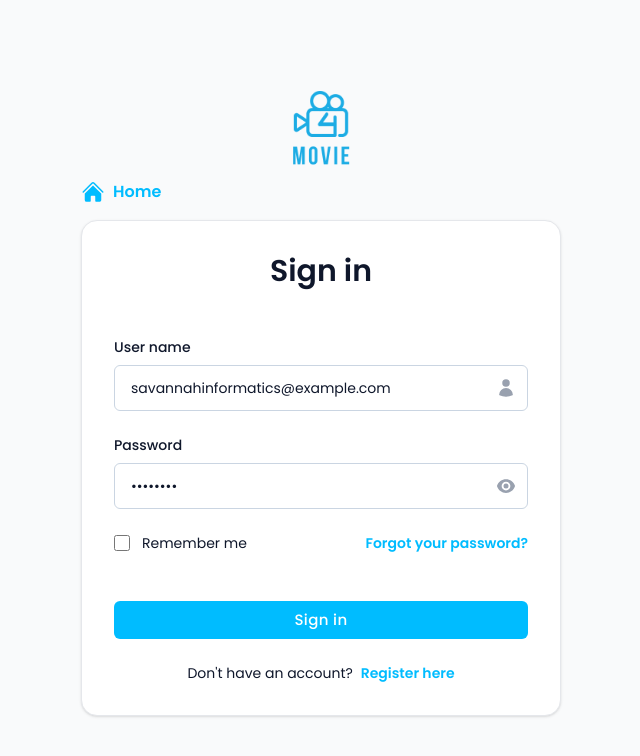
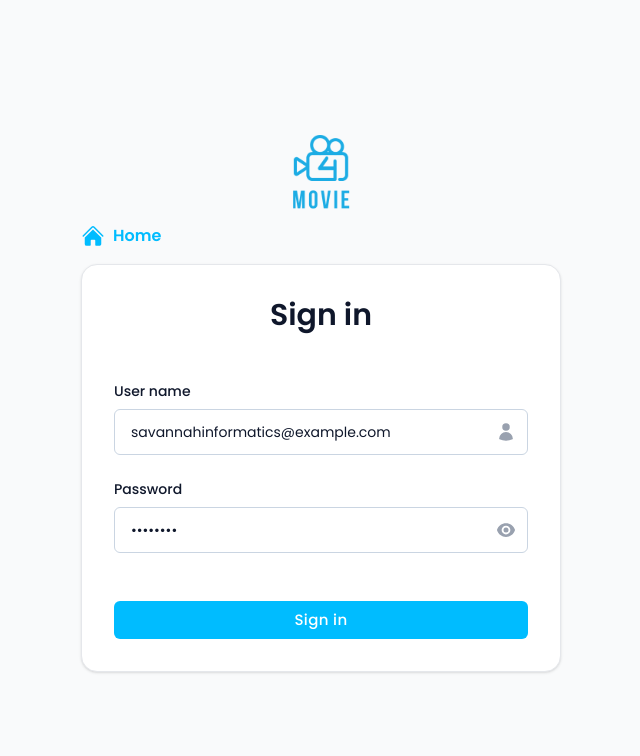
Before and after one commit to hzron3/movie-recommendation-app, a Next.js app: page /login in a window 1280 px wide. Shown: the top 756 px of the page, without its empty margins (319-959 px from the left). Built offline with nearby package versions, Linux system fonts and the light colour scheme.

Commit message:
fix no redirect to movies page after login

```diff
--- a/Auth.ts
+++ b/Auth.ts
@@ -29,6 +29,7 @@ export const { handlers, signIn, signOut, auth } = NextAuth({
       },
     }),
   ],
+  secret: process.env.AUTH_SECRET,
   callbacks: {
     authorized: ({ auth }: { auth: any }) => !!auth,
   },
--- a/app/login/LoginForm.tsx
+++ b/app/login/LoginForm.tsx
@@ -2,27 +2,28 @@
 
 import { useState, useEffect } from "react";
 import Image from "next/image";
-import { signIn, getSession } from "next-auth/react";
+import { signIn } from "next-auth/react";
 import { useRouter, useSearchParams } from "next/navigation";
 import {
   UserIcon,
-  LockClosedIcon,
   EyeIcon,
   EyeSlashIcon,
   HomeIcon,
 } from "@heroicons/react/24/solid";
 
 export default function Login() {
-  const [email, setEmail] = useState<string>("");
-  const [password, setPassword] = useState<string>("");
-  const [showPassword, setShowPassword] = useState<boolean>(false);
-  const [error, setError] = useState<string>("");
-  const [loading, setLoading] = useState<boolean>(false);
+  const [email, setEmail] = useState("");
+  const [password, setPassword] = useState("");
+  const [showPassword, setShowPassword] = useState(false);
+  const [error, setError] = useState("");
+  const [loading, setLoading] = useState(false);
+
   const router = useRouter();
   const searchParams = useSearchParams();
   const callbackUrl = searchParams.get("callbackUrl") || "/movies";
 
   useEffect(() => {
+    // demo creds prefill
     setEmail("savannahinformatics@example.com");
     setPassword("password");
   }, []);
@@ -35,6 +36,7 @@ export default function Login() {
     const result = await signIn("credentials", {
       email,
       password,
+      callbackUrl,
       redirect: false,
     });
 
@@ -44,23 +46,11 @@ export default function Login() {
       return;
     }
 
-    // Wait for session to be available before redirect
-    let retries = 0;
-    const maxRetries = 20;
-    const interval = setInterval(async () => {
-      const session = await getSession();
-      retries++;
+    if (result?.url) {
+      router.push(result.url);
+    }
 
-      if (session) {
-        clearInterval(interval);
-        router.push(callbackUrl);
-        setLoading(false);
-      } else if (retries >= maxRetries) {
-        clearInterval(interval);
-        setError("Session not ready. Please try again.");
-        setLoading(false);
-      }
-    }, 250);
+    setLoading(false);
   };
 
   return (
@@ -73,6 +63,7 @@ export default function Login() {
           height={96}
           className="w-36 h-24 object-contain max-sm:hidden mx-auto"
         />
+
         {/* Home Button */}
         <div
           className="flex items-center cursor-pointer mb-4"
@@ -81,6 +72,7 @@ export default function Login() {
           <HomeIcon className="w-6 h-6 text-sky-400 mr-2" />
           <span className="text-sky-400 font-semibold">Home</span>
         </div>
+
         <div className="p-6 sm:p-8 rounded-2xl bg-white border border-gray-200 shadow-sm">
           <h1 className="text-slate-900 text-center text-3xl font-semibold">
             Sign in
@@ -100,9 +92,7 @@ export default function Login() {
                   type="email"
                   required
                   value={email}
-                  onChange={(e: React.ChangeEvent<HTMLInputElement>) =>
-                    setEmail(e.target.value)
-                  }
+                  onChange={(e) => setEmail(e.target.value)}
                   className="w-full text-slate-900 text-sm border border-slate-300 px-4 py-3 pr-10 rounded-md outline-sky-400"
                   placeholder="Enter user name"
                 />
@@ -121,9 +111,7 @@ export default function Login() {
                   type={showPassword ? "text" : "password"}
                   required
                   value={password}
-                  onChange={(e: React.ChangeEvent<HTMLInputElement>) =>
-                    setPassword(e.target.value)
-                  }
+                  onChange={(e) => setPassword(e.target.value)}
                   className="w-full text-slate-900 text-sm border border-slate-300 px-4 py-3 pr-10 rounded-md outline-sky-400"
                   placeholder="Enter password"
                 />
@@ -140,38 +128,12 @@ export default function Login() {
               </div>
             </div>
 
-            {/* Remember / Forgot */}
-            <div className="flex flex-wrap items-center justify-between gap-4">
-              <div className="flex items-center">
-                <input
-                  id="remember-me"
-                  name="remember-me"
-                  type="checkbox"
-                  className="h-4 w-4 shrink-0 text-sky-400 focus:ring-sky-300 border-slate-300 rounded"
-                />
-                <label
-                  htmlFor="remember-me"
-                  className="ml-3 block text-sm text-slate-900"
-                >
-                  Remember me
-                </label>
-              </div>
-              <div className="text-sm">
-                <a
-                  href="#"
-                  className="text-sky-400 hover:underline font-semibold"
-                >
-                  Forgot your password?
-                </a>
-              </div>
-            </div>
-
             {/* Submit */}
             <div className="!mt-12">
               <button
                 type="submit"
                 disabled={loading}
-                className={`w-full py-2 px-4 text-[15px] font-medium tracking-wide rounded-md text-white hover:cursor-pointer ${
+                className={`w-full py-2 px-4 text-[15px] font-medium tracking-wide rounded-md text-white ${
                   loading
                     ? "bg-sky-300 cursor-not-allowed"
                     : "bg-sky-400 hover:bg-sky-500"
@@ -187,17 +149,6 @@ export default function Login() {
                 <div className="w-12 h-12 border-4 border-sky-300 border-t-sky-500 rounded-full animate-spin"></div>
               </div>
             )}
-
-            {/* Register */}
-            <p className="text-slate-900 text-sm !mt-6 text-center">
-              Don&apos;t have an account?{" "}
-              <a
-                href="#"
-                className="text-sky-400 hover:underline ml-1 whitespace-nowrap font-semibold"
-              >
-                Register here
-              </a>
-            </p>
           </form>
         </div>
       </div>
--- a/middleware.ts
+++ b/middleware.ts
@@ -4,7 +4,7 @@ import { NextResponse } from "next/server";
 import type { NextRequest } from "next/server";
 
 export async function middleware(req: NextRequest) {
-  const token = await getToken({ req });
+  const token = await getToken({ req, secret: process.env.AUTH_SECRET });
   const isLoggedIn = !!token;
 
   const isProtected = req.nextUrl.pathname.startsWith("/movies");
```
